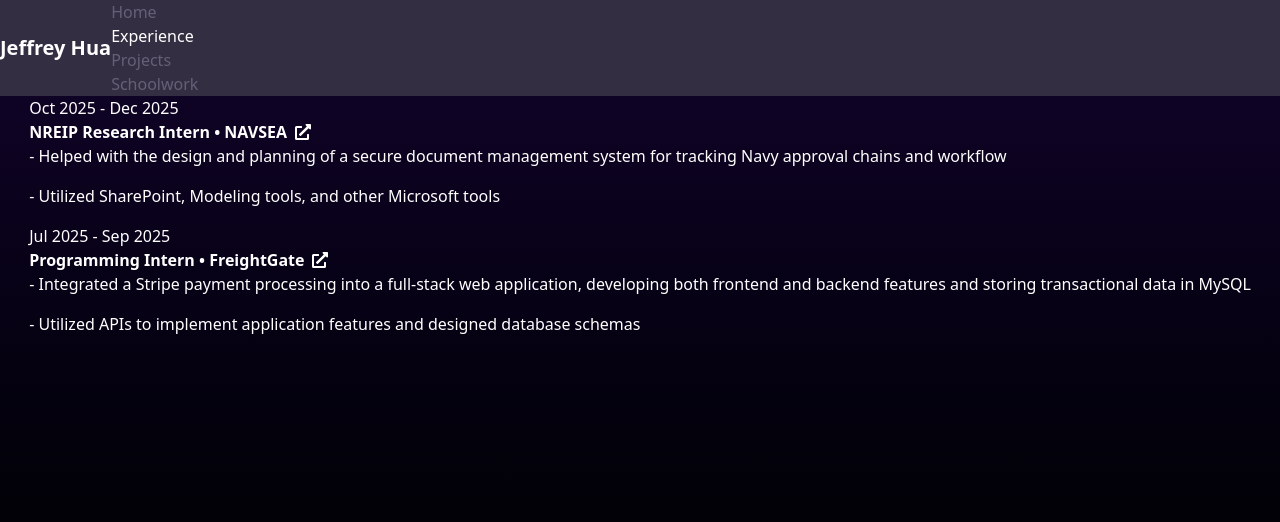
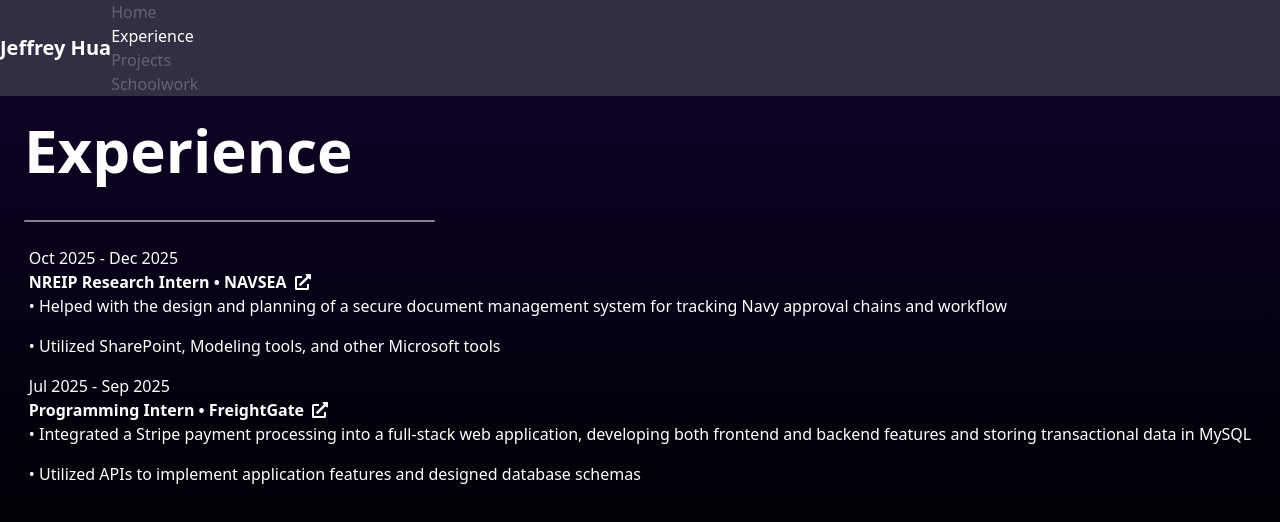
Before and after one commit to Jeffrhua/portfolio, a Next.js app: page / in a window 1280 px wide. Both pictures are taken after a click on the button "Experience". Shown: the top 522 px of the page. Built offline with nearby package versions, Linux system fonts and the light colour scheme.

Commit message:
Added data

```diff
--- a/app/components/pageNavbar.tsx
+++ b/app/components/pageNavbar.tsx
@@ -1,5 +1,5 @@
 "use client";
-import { Navbar, NavbarCollapse, NavbarLink, NavbarBrand, NavbarToggle } from "flowbite-react";
+import { Navbar, NavbarCollapse, NavbarLink } from "flowbite-react";
 
 type Tab = "home" | "experience" | "projects" | "schoolwork";
 interface NavBarProps {
--- /dev/null
+++ b/app/data/experience.json
@@ -0,0 +1,24 @@
+[
+    {
+        "PosTitle": "NREIP Research Intern",
+        "Company": "NAVSEA",
+        "CompanySite": "https://www.navalsteminterns.us/nreip/",
+        "Start": "Oct 2025",
+        "End": "Dec 2025",
+        "JobDesc": [
+            "Helped with the design and planning of a secure document management system for tracking Navy approval chains and workflow",
+            "Utilized SharePoint, Modeling tools, and other Microsoft tools"
+        ]
+    },
+    {
+        "PosTitle": "Programming Intern",
+        "Company": "FreightGate",
+        "CompanySite": "https://freightgate.net/",
+        "Start": "Jul 2025",
+        "End": "Sep 2025",
+        "JobDesc": [
+            "Integrated a Stripe payment processing into a full-stack web application, developing both frontend and backend features and storing transactional data in MySQL",
+            "Utilized APIs to implement application features and designed database schemas"
+        ]
+    }
+]
--- /dev/null
+++ b/app/data/projects.json
@@ -0,0 +1,28 @@
+[
+    {
+        "Title": "Listing Tracker Discord Bot",
+        "Description": [
+            "Built in JS which listens and filters for new listings from the <a href=\"https://backpack.tf/api/index.html\">BP.TF API</a>",
+            "Hooked up to a discord bot which creates embeds for each new listing after filtering for potential deals / low listings."
+        ],
+        "Link": "",
+        "Vid": ""
+    },
+    {
+        "Title": "Chess Application / Bot",
+        "Description": [
+            "Implemented a C# application following the book <a href=\"https://leanpub.com/checkmate-csharp\">\"C#eckmate\"</a>.",
+            "Expanded upon through the use of Avalonia to create a small desktop application."
+        ],
+        "Link": "",
+        "Vid": ""
+    },
+    {
+        "Title": "Monoalphabetic Substitution Decrypter",
+        "Description": [
+            "A monoalphabetic substitution decrypter that utilizes genetic algorithims following <a href=\"https://github.com/rishabh-bector/enigma\">Rishabh Bector's \"Enigma\" decrypter</a>"
+        ],
+        "Link": "https://github.com/Jeffrhua/Monoalphabetic-Substitution-Decrypter",
+        "Vid": ""
+    }
+]
--- a/app/pages/experience.tsx
+++ b/app/pages/experience.tsx
@@ -1,57 +1,40 @@
 import { Timeline, TimelineItem, TimelinePoint, TimelineContent, TimelineTime, TimelineTitle, TimelineBody } from "flowbite-react";
 import { FaExternalLinkAlt } from "react-icons/fa";
+import experience from "../data/experience.json";
 
 export default function Experience() {
     return (
-        <main className="relative h-screen overflow-hidden">
+        <main className="relative h-screen overflow-hidden p-6">
             {/* Background */}
             <div className="absolute inset-0 h-full bg-linear-to-t from-(--bottomgradient) to-(--topgradient)" aria-hidden="true"></div>
 
             {/* Main foreground stuff */}
             <div className="relative z-10 flex h-full flex-col">
+                <h1 className="mb-4 text-4xl font-bold md:text-5xl lg:text-6xl text-white">Experience</h1>
+                <hr className="my-6 w-1/3 border-t-2 border-white/50 rounded-full" />
 
                 {/* Timeline Stuff */}
                 <div className="flex flex-col items-center justify-start">
                     <Timeline>
-                    <TimelineItem>
+                    {experience.map((job, index) => (
+                        <TimelineItem key={index}>
                         <TimelinePoint />
                         <TimelineContent>
-                        <TimelineTime>Oct 2025 - Dec 2025</TimelineTime>
-                        <a href="https://www.navalsteminterns.us/nreip/" target="_blank" rel="noopener noreferrer">
+                        <TimelineTime>{job.Start} - {job.End}</TimelineTime>
+                        <a href={job.CompanySite} target="_blank" rel="noopener noreferrer">
                             <TimelineTitle className="flex items-center gap-2">
-                                NREIP Research Intern • NAVSEA
+                                {job.PosTitle} • {job.Company}
                                 <FaExternalLinkAlt className="h-4 w-4" />
                             </TimelineTitle>
                         </a>
-                        <TimelineBody>
-                            - Helped with the design and planning of a secure document management system for tracking
-                            Navy approval chains and workflow
-                        </TimelineBody>
-                        <TimelineBody>
-                            - Utilized SharePoint, Modeling tools, and other Microsoft tools
-                        </TimelineBody>
+                        {job.JobDesc.map((desc, i) => (
+                            <TimelineBody key={i}>
+                                • {desc}
+                            </TimelineBody>
+                        ))}
                         </TimelineContent>
-                    </TimelineItem>
-
-                    <TimelineItem>
-                        <TimelinePoint />
-                        <TimelineContent>
-                        <TimelineTime>Jul 2025 - Sep 2025</TimelineTime>
-                        <a href="https://freightgate.net/" target="_blank" rel="noopener noreferrer">
-                            <TimelineTitle className="flex items-center gap-2">
-                                Programming Intern • FreightGate
-                                <FaExternalLinkAlt className="h-4 w-4" />
-                            </TimelineTitle>
-                        </a>
-                        <TimelineBody>
-                            - Integrated a Stripe payment processing into a full-stack web application, developing both
-                            frontend and backend features and storing transactional data in MySQL
-                        </TimelineBody>
-                        <TimelineBody>
-                            - Utilized APIs to implement application features and designed database schemas
-                        </TimelineBody>
-                        </TimelineContent>
-                    </TimelineItem>
+                        </TimelineItem>
+                    ))}
                     </Timeline>
                 </div>
             </div>
--- a/app/pages/home.tsx
+++ b/app/pages/home.tsx
@@ -1,15 +1,17 @@
 "use client";
-import { Button } from "flowbite-react";
+import { Button} from "flowbite-react";
 import { FaAddressBook, FaGithub, FaLinkedin } from "react-icons/fa";
 
 export default function Home() {
   return (
-    <main className="relative h-screen overflow-hidden">
+    <main className="relative h-screen overflow-hidden p-6">
       {/* Background image */}
       <div className="absolute inset-0 bg-[linear-gradient(rgba(0,0,0,0.5),rgba(0,0,0,0.5)),url('/oneshot-background.jpg')] bg-cover bg-center bg-no-repeat" aria-hidden="true"/>
 
       {/* Main foreground stuff */}
       <div className="relative z-10 flex h-full flex-col">
+        <h1 className="mb-4 text-4xl font-bold md:text-5xl lg:text-6xl text-white">Who am I?</h1>
+        <hr className="my-6 w-1/3 border-t-2 border-white/50 rounded-full" />
 
         {/* Card component */}
         <div className="flex flex-1 items-center justify-center">
@@ -18,7 +20,6 @@ export default function Home() {
 
               {/* Left Column */}
               <div className="space-y-6">
-                <h1 className="mb-4 text-4xl font-bold md:text-6xl lg:text-7xl text-white">Who am I?</h1>
                 <p className="mb-4 text-body font-bold md:text-xl lg:text-xl text-(--cardtext)">
                   I am currently a 4th year CS student at California State University, Long Beach with a distinct interest in
                   building applications and software for people to enjoy and use. I enjoy music and game dev in my free time when
@@ -34,7 +35,7 @@ export default function Home() {
                 <Button as="a" href="https://github.com/Jeffrhua" target="_blank" rel="noopener noreferrer" size="md" color="dark" className="w-96 cursor-pointer">
                     <FaGithub className="mr-2 h-5 w-5" /> Github
                 </Button>
-                <Button as="a" href="https://www.linkedin.com/in/jeffrey-hua-862691316/" size="md" color="dark" className="w-96 cursor-pointer" >
+                <Button as="a" href="https://www.linkedin.com/in/jeffrey-hua-862691316/" target="_blank" rel="noopener noreferrer" size="md" color="dark" className="w-96 cursor-pointer" >
                     <FaLinkedin className="mr-2 h-5 w-5" /> LinkedIn
                 </Button>
               </div>
--- a/app/pages/projects.tsx
+++ b/app/pages/projects.tsx
@@ -1,6 +1,21 @@
+import projects from "../data/projects.json";
+
 export default function Projects() {
     return (
-        <main className="relative h-screen overflow-hidden">
+        <main className="relative h-screen overflow-hidden p-6">
+            {/* Background */}
+            <div className="absolute inset-0 h-full bg-linear-to-t from-(--bottomgradient) to-(--topgradient)" aria-hidden="true"></div>
+
+            {/* Main foreground stuff */}
+            <div className="relative z-10 flex h-full flex-col">
+                <h1 className="mb-4 text-4xl font-bold md:text-5xl lg:text-6xl text-white">Projects</h1>
+                <hr className="my-6 w-1/3 border-t-2 border-white/50 rounded-full" />
+
+                <div className="grid grid-flow-row grid-cols-3 auto-rows-max">
+
+                </div>
+            </div>
+
         </main>
     );
 }
```
